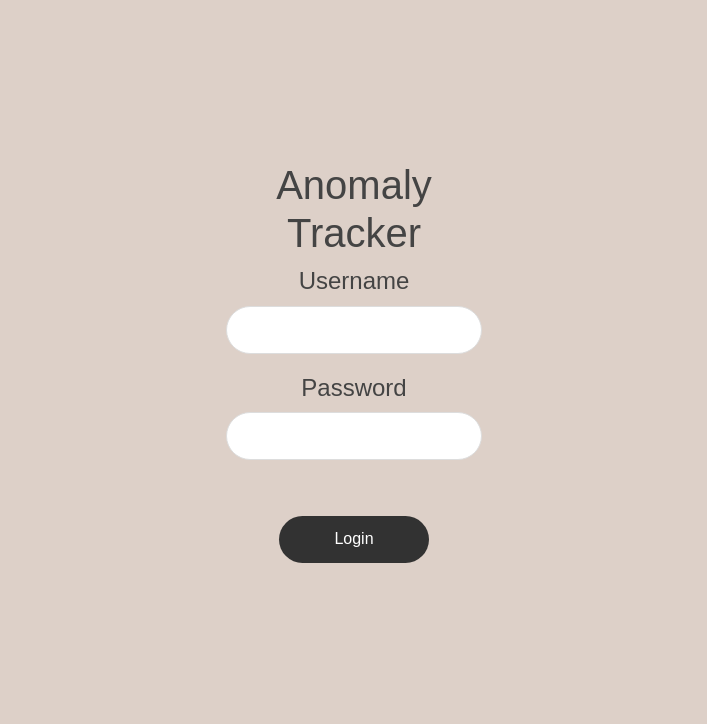
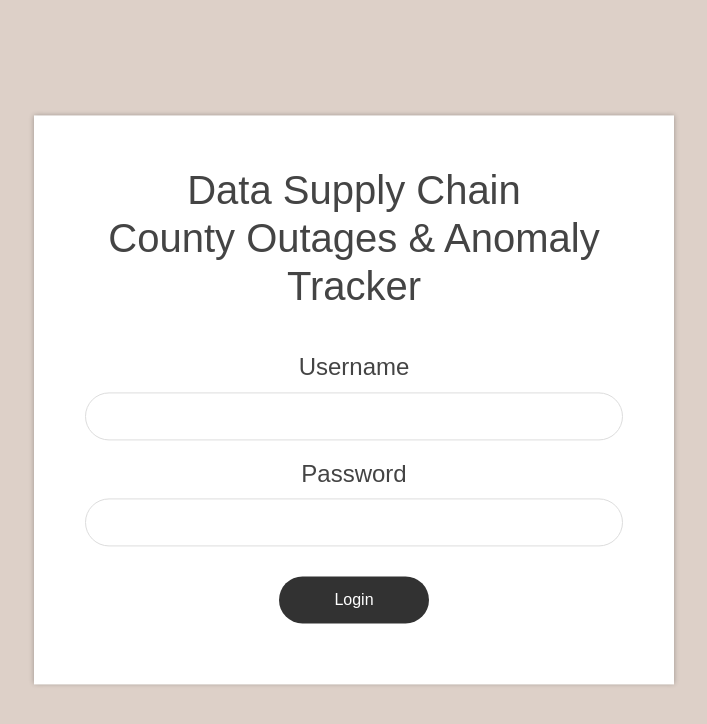
Before and after one commit to ethans2028/Calfus-Project, a React (Create React App) app in the folder client/: page / in a window 1280 px wide. Shown: the top 724 px of the page, without its empty margins (286-993 px from the left). Built offline with nearby package versions, Linux system fonts and the light colour scheme.

Commit message:
ensured correct data is shown when a record is clicked

```diff
--- a/client/src/global.css
+++ b/client/src/global.css
@@ -211,10 +211,11 @@ input, textarea {
 .edit-btn {
   position: absolute;
   left: 50%;
+  transform: translateX(-50%);
 }
 .page-header {
   text-align: center;
-  margin-top: 3%;
+  margin-bottom: 8%;
 }
 
 .login-page {
@@ -223,10 +224,22 @@ input, textarea {
 }
 
 .login-elements {
-  display: flex;
-  flex-direction: column;
-  justify-content: center;
-  align-items: center;
-  vertical-align: center !important;
-  margin: 12% 40% ;
+  background-color: white;
+  padding: 4% !important;
+  box-shadow: 0 0 5px rgba(0,0,0,0.3);
+  position: absolute;
+  top: 50%;
+  left: 50%;
+  transform: translate(-50%, -50%);
+  padding: 10px;
+  text-align: center;
 }
+
+.login-btn {
+  margin: 10px;
+  background-color: #323232;
+  font-size: 16px;
+  height: 47px;
+  width: 150px;
+  border-radius: 25px;
+}
--- a/client/src/routes/AnomalyDetailPage.jsx
+++ b/client/src/routes/AnomalyDetailPage.jsx
@@ -1,43 +1,38 @@
 import React, { useEffect, useState } from 'react';
-import { BrowserRouter as Router, Routes, Route, Link, Navigate } from 'react-router-dom';
+import { BrowserRouter as Router, Routes, Route, Link, Navigate, useParams } from 'react-router-dom';
 import sampleData from '../sampleData.json';
 import '../global.css'; // Import the global CSS file
 
 
 const AnomalyDetailPage = () => {
-  const record = sampleData.Current[0];
 
-  const [redirect_home, setRedirect_home] = useState(false);
+  const params = useParams();
+  //const searchParams = new URLSearchParams(window.location.search);
+  // Stringify to JSON
+  const json = JSON.stringify(params);
 
-  const handleButtonClick_home = () => {
-    // Set redirect to true when the button is clicked
-    setRedirect_home(true);
-  };
+  // Parse back to object
+  const parsed = JSON.parse(json);
 
-  // Redirect to another page if redirect state is true
-  if (redirect_home) {
-    return <Navigate to="/cic"/>;
-  }
+  // Destructure id property
+  const {id} = parsed;
+  const state = id.substring(1,3);
+  const county = id.substring(3);
+  const record = sampleData.Current.find(obj => {
+    return obj.State === state && obj.County === county;
+  });
+
+
 
   return (
     <div className='details-page'>
       <Link to="/cic" className="button"> Back </Link>
 
       <div className='page-header'>
-        <h1>Anomaly Detail Page: {record.id}</h1>
+        <h1>Anomaly Detail Page: {county}, {state}</h1>
       </div>
 
       <div className='details-data  '>
-        <table>
-          <tr>
-            <th>Last Edited By</th>
-            <th>Last Reviewed Date</th>
-          </tr>
-          <tr>
-            <td >{record['DAO Member']}</td>
-            <td>{record['Last Reviewed Date']}</td>
-          </tr>
-        </table>
         <table>
           <tr>
             <th>State</th>
@@ -56,7 +51,6 @@ const AnomalyDetailPage = () => {
           </tr>
         </table>
 
-
         <table>
           <tr>
             <th>Reason</th>
@@ -65,7 +59,6 @@ const AnomalyDetailPage = () => {
           <tr>
             <td className='long-data'>{record['Mitigation Plan']}</td>
             <td className='long-data'>{record.Clears}</td>
-
           </tr>
         </table>
 
@@ -83,12 +76,22 @@ const AnomalyDetailPage = () => {
             <td>{record['DOB Redaction?']}</td>
           </tr>
         </table>
-
+        <table>
+          <tr>
+            <th>Last Edited By</th>
+            <th>Last Reviewed Date</th>
+          </tr>
+          <tr>
+            <td >{record['DAO Member (User)']}</td>
+            <td>{record['Last Reviewed Date']}</td>
+          </tr>
+        </table>
       </div>
 
-      <div className='edit-btn'>
-        <button>Edit</button>
-      </div>
+      <Link to={`/anomalies/${id}/edit`} className="button edit-btn"> Edit </Link>
+      <Link to={`/anomalies/${id}/changes`} className="button edit-btn"> Audit Log </Link>
+
+
     </div>
 
   );
--- a/client/src/routes/Login.jsx
+++ b/client/src/routes/Login.jsx
@@ -19,15 +19,14 @@ const Login = () => {
   return (
     <div className='login-page'>
       <div className='login-elements'>
-        <h1 className='page-header'>Anomaly Tracker</h1>
+        <h1 className='page-header'>Data Supply Chain <br />County Outages & Anomaly Tracker</h1>
         <h4>Username</h4>
         <input type="text" placeholder=""/>
         <h4>Password</h4>
         <input type="password" placeholder=""/>
         <br />
-        <button className= 'button' onClick={handleButtonClick} style={{
-          margin: '10px',
-        }}>Login</button>
+          <button className= 'login-btn' onClick={handleButtonClick} >Login</button>
+
       </div>
 
 
```
Also changed, not shown: 1 other file (tests, documents, lock files or other folders).
